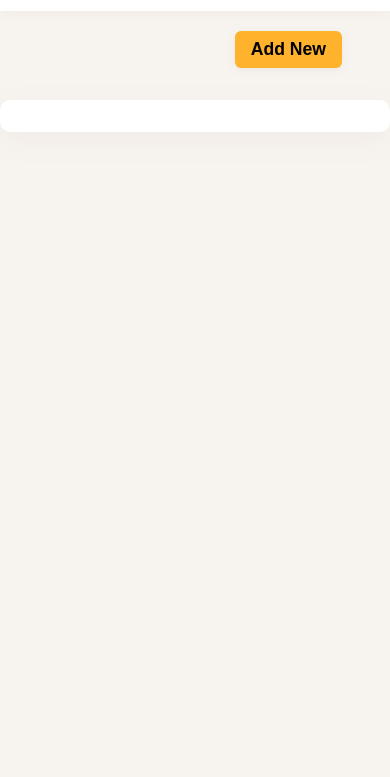
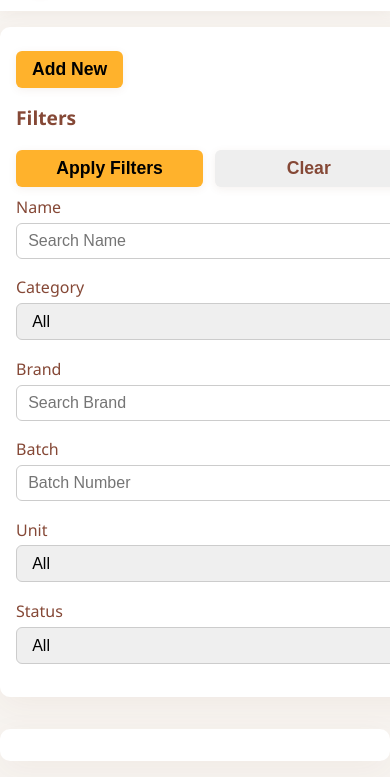
Before and after one commit to nitish-kumar-03x/stock-over-flow, a website: page client/pages/products.html in a window 390 px wide. Shown: the part 67-844 px from the top of the page. Drawn offline with Linux system fonts and the light colour scheme; no server answers.

Commit message:
implemented delete product api and filters functionality

```diff
--- a/client/pages/products.html
+++ b/client/pages/products.html
@@ -20,8 +20,6 @@
       }
 
       .add-product-btn {
-        margin-top: 20px;
-        margin-left: 20px;
         background-color: #ffb22c;
         color: #000;
         border: none;
@@ -168,8 +166,7 @@
       }
 
       .add-c-b-wrapper {
-        justify-content: end;
-        padding: 0px 3rem;
+        padding-bottom: 1rem;
       }
       body {
         margin: 0;
@@ -179,7 +176,7 @@
         background: #f7f4f0;
       }
       .product-list-container {
-        max-width: 1000px;
+        max-width: 1100px;
         margin: 2rem auto;
         padding: 1rem;
         background: #fff;
@@ -339,6 +336,73 @@
           margin-top: 0.5rem;
         }
       }
+      .filters-panel {
+        width: 260px;
+        background: #fff;
+        border-radius: 10px;
+        box-shadow: 0 8px 32px rgba(133, 72, 54, 0.06);
+        padding: 1.5rem 1rem 1rem 1rem;
+        margin: 2rem 1.5rem 2rem 2rem;
+        float: left;
+      }
+      .filters-panel h3 {
+        margin-top: 0;
+        color: #854836;
+        font-size: 1.2rem;
+        margin-bottom: 1.2rem;
+      }
+      .filter-group {
+        margin-bottom: 1.1rem;
+      }
+      .filter-group label {
+        display: block;
+        font-size: 1em;
+        color: #854836;
+        margin-bottom: 0.3em;
+        font-weight: 500;
+      }
+      .filter-group input,
+      .filter-group select {
+        width: 100%;
+        padding: 0.5em 0.7em;
+        border: 1px solid #ccc;
+        border-radius: 6px;
+        font-size: 1em;
+        box-sizing: border-box;
+      }
+      .filter-btn {
+        width: 48%;
+        margin-right: 2%;
+        background: #ffb22c;
+        color: #000;
+        border: none;
+        padding: 8px 0;
+        border-radius: 6px;
+        cursor: pointer;
+        font-weight: bold;
+        margin-bottom: 0.5em;
+      }
+      .filter-btn.clear {
+        background: #eee;
+        color: #854836;
+        margin-right: 0;
+      }
+      @media (max-width: 900px) {
+        .filters-panel {
+          float: none;
+          width: 100%;
+          margin: 1rem 0;
+          display: block;
+        }
+      }
+      .product-list-container {
+        margin-left: 350px; /* leave space for filters */
+      }
+      @media (max-width: 900px) {
+        .product-list-container {
+          margin-left: 0;
+        }
+      }
     </style>
     <script defer src="../scripts/api.js"></script>
     <script defer src="../scripts/common.js"></script>
@@ -346,10 +410,55 @@
 
   <body>
     <div id="navbar-private"></div>
+    <div class="filters-panel">
       <div class="d-flex add-c-b-wrapper">
         <button class="add-product-btn" onclick="openModal('add')">
           Add New
         </button>
+      </div>
+      <h3>Filters</h3>
+      <button class="filter-btn" onclick="applyFilters()">Apply Filters</button>
+      <button class="filter-btn clear" onclick="clearFilters()">Clear</button>
+      <div class="filter-group">
+        <label for="filter-name">Name</label>
+        <input type="text" id="filter-name" placeholder="Search Name" />
+      </div>
+      <div class="filter-group">
+        <label for="filter-category">Category</label>
+        <select id="filter-category">
+          <option value="">All</option>
+          <!-- Categories will be populated dynamically -->
+        </select>
+      </div>
+      <div class="filter-group">
+        <label for="filter-brand">Brand</label>
+        <input type="text" id="filter-brand" placeholder="Search Brand" />
+      </div>
+      <div class="filter-group">
+        <label for="filter-batch">Batch</label>
+        <input type="text" id="filter-batch" placeholder="Batch Number" />
+      </div>
+      <div class="filter-group">
+        <label for="filter-unit">Unit</label>
+        <select id="filter-unit">
+          <option value="">All</option>
+          <option value="kg">kg</option>
+          <option value="g">g</option>
+          <option value="litre">litre</option>
+          <option value="ml">ml</option>
+          <option value="pcs">pcs</option>
+          <option value="box">box</option>
+        </select>
+      </div>
+      <div class="filter-group">
+        <label for="filter-status">Status</label>
+        <select id="filter-status">
+          <option value="">All</option>
+          <option value="active">Active</option>
+          <option value="inactive">Inactive</option>
+          <option value="discontinued">Discontinued</option>
+        </select>
+      </div>
     </div>
     <div class="product-list-container" id="product-list-container">
       <!-- Product cards will be injected here -->
@@ -461,7 +570,7 @@
     </div>
 
     <script>
-      const products = [];
+      let products = [];
       const tableBody = document.getElementById('product-table-body');
       const modalOverlay = document.getElementById('modal-overlay');
       const productInput = document.getElementById('product-name-input');
@@ -519,29 +628,64 @@
           });
         }
       }
+      async function populateCategoriesFilterDropdown() {
+        const filterCategory = document.getElementById('filter-category');
+        filterCategory.innerHTML = '<option value="">All</option>';
+        const result = await getCategories();
+        if (
+          result.status === 201 &&
+          Array.isArray(result.data?.data?.categories)
+        ) {
+          result.data.data.categories.forEach((cat) => {
+            const opt = document.createElement('option');
+            opt.value = cat.name;
+            opt.textContent = cat.name;
+            filterCategory.appendChild(opt);
+          });
+        }
+      }
+
+      function clearFilters() {
+        document.getElementById('filter-name').value = '';
+        document.getElementById('filter-category').value = '';
+        document.getElementById('filter-brand').value = '';
+        document.getElementById('filter-batch').value = '';
+        document.getElementById('filter-unit').value = '';
+        document.getElementById('filter-status').value = '';
+        applyFilters();
+      }
+
+      function applyFilters() {
+        renderProductList();
+      }
+
       async function renderProductList() {
         const container = document.getElementById('product-list-container');
         container.innerHTML = '';
-        const result = await getProducts();
+        const name = document.getElementById('filter-name').value.trim();
+        const category = document.getElementById('filter-category').value;
+        const brand = document.getElementById('filter-brand').value.trim();
+        const batch = document.getElementById('filter-batch').value.trim();
+        const unit = document.getElementById('filter-unit').value;
+        const status = document.getElementById('filter-status').value;
+
+        const filter = { name, category, brand, batch, unit, status };
+        const result = await getProducts(filter);
         if (
           result.status === 201 &&
           Array.isArray(result.data?.data?.products) &&
           result.data.data.products.length > 0
         ) {
+          products = result.data.data.products;
            result.data.data.products.forEach((prod, index) => {
-            const tagsArr = Array.isArray(prod.tags[0])
-              ? prod.tags[0]
-              : typeof prod.tags[0] === 'string' && prod.tags[0].startsWith('[')
-                ? JSON.parse(prod.tags[0])
-                : typeof prod.tags[0] === 'string'
-                  ? prod.tags[0]
-                      .split(',')
-                      .map((t) => t.trim())
-                      .filter(Boolean)
-                  : [];
+
+         const tagsArr = JSON.parse(prod.tags[0]);
+
             const tagsHtml = tagsArr
               .map((tag) => `<span class="tag-badge">${tag}</span>`)
               .join(' ');
+
+
             const imgUrl =
               prod.image || (Array.isArray(prod.images) ? prod.images[0] : '');
             const card = document.createElement('div');
@@ -728,7 +872,7 @@
       async function delproduct(index) {
         if (confirm('Are you sure you want to delete this product?')) {
           const product = products[index];
-          const result = await deleteproduct(product._id);
+          const result = await deleteProduct(product._id);
           if (result.status === 201) {
             showToast('Product Deleted');
             renderProductList();
@@ -752,6 +896,7 @@
       }
       document.addEventListener('DOMContentLoaded', () => {
         renderProductList();
+        populateCategoriesFilterDropdown();
       });
     </script>
   </body>
--- a/client/scripts/api.js
+++ b/client/scripts/api.js
@@ -186,15 +186,21 @@ async function addProduct(formData) {
   };
 }
 
-async function getProducts() {
+async function getProducts(filter = {}) {
   const token = localStorage.getItem('stockOverFlow');
 
-  const res = await fetch(`${API_BASE}/product/get-products`, {
+  // Convert filter object to query string
+  const params = new URLSearchParams();
+  for (const key in filter) {
+    if (filter[key]) params.append(key, filter[key]);
+  }
+
+  const res = await fetch(`${API_BASE}/product/get-products?${params.toString()}`, {
     method: 'GET',
     headers: {
       'Content-Type': 'application/json',
       token: token,
-    },
+    }
   });
   const data = await res.json();
 
@@ -203,3 +209,20 @@ async function getProducts() {
     data,
   };
 }
+
+
+async function deleteProduct(id) {
+  const token = localStorage.getItem('stockOverFlow');
+  const res = await fetch(`${API_BASE}/product/delete-product/${id}`, {
+    method: 'DELETE',
+    headers: {
+      'Content-Type': 'application/json',
+      token: token,
+    },
+  });
+  const data = await res.json();
+  return {
+    status: res.status,
+    data,
+  };
+}
--- a/controllers/categoryController.js
+++ b/controllers/categoryController.js
@@ -127,9 +127,7 @@ const deleteCategory = async (req, res) => {
     } else {
       return res.status(400).json({
         message: 'Category Deleted Failed.',
-        data: {
-          updatedCategory,
-        },
+        data: {},
       });
     }
   } catch (error) {
--- a/routes/productRoute.js
+++ b/routes/productRoute.js
@@ -1,6 +1,6 @@
 const express = require('express');
 const {
-  addProduct, getProducts
+  addProduct, getProducts, deleteProduct
 } = require('../controllers/productController');
 const authMiddleware = require('../middlewares/authMiddleware');
 const {uploadProductMiddleware} = require('../middlewares/uploadMiddleware');
@@ -10,5 +10,6 @@ const productRouter = express.Router();
 
 productRouter.post('/add-product', authMiddleware,uploadProductMiddleware, addProduct);
 productRouter.get('/get-products', authMiddleware, getProducts);
+productRouter.delete('/delete-product/:id', authMiddleware, deleteProduct);
 
 module.exports = productRouter;
```
Also changed, not shown: controllers/productController.js (+56 -5 lines). Lines whose indentation alone changed are shown as unchanged.
